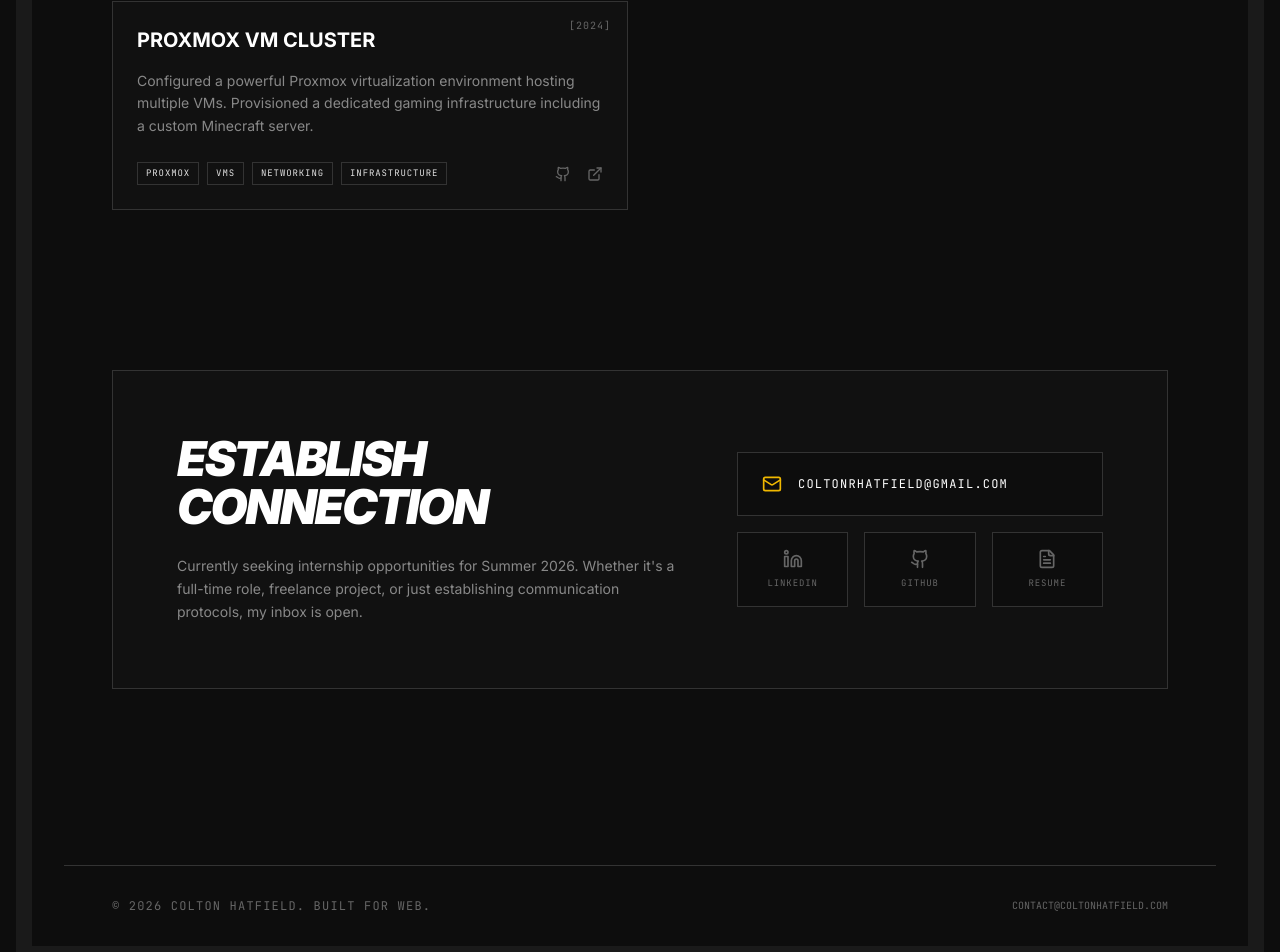
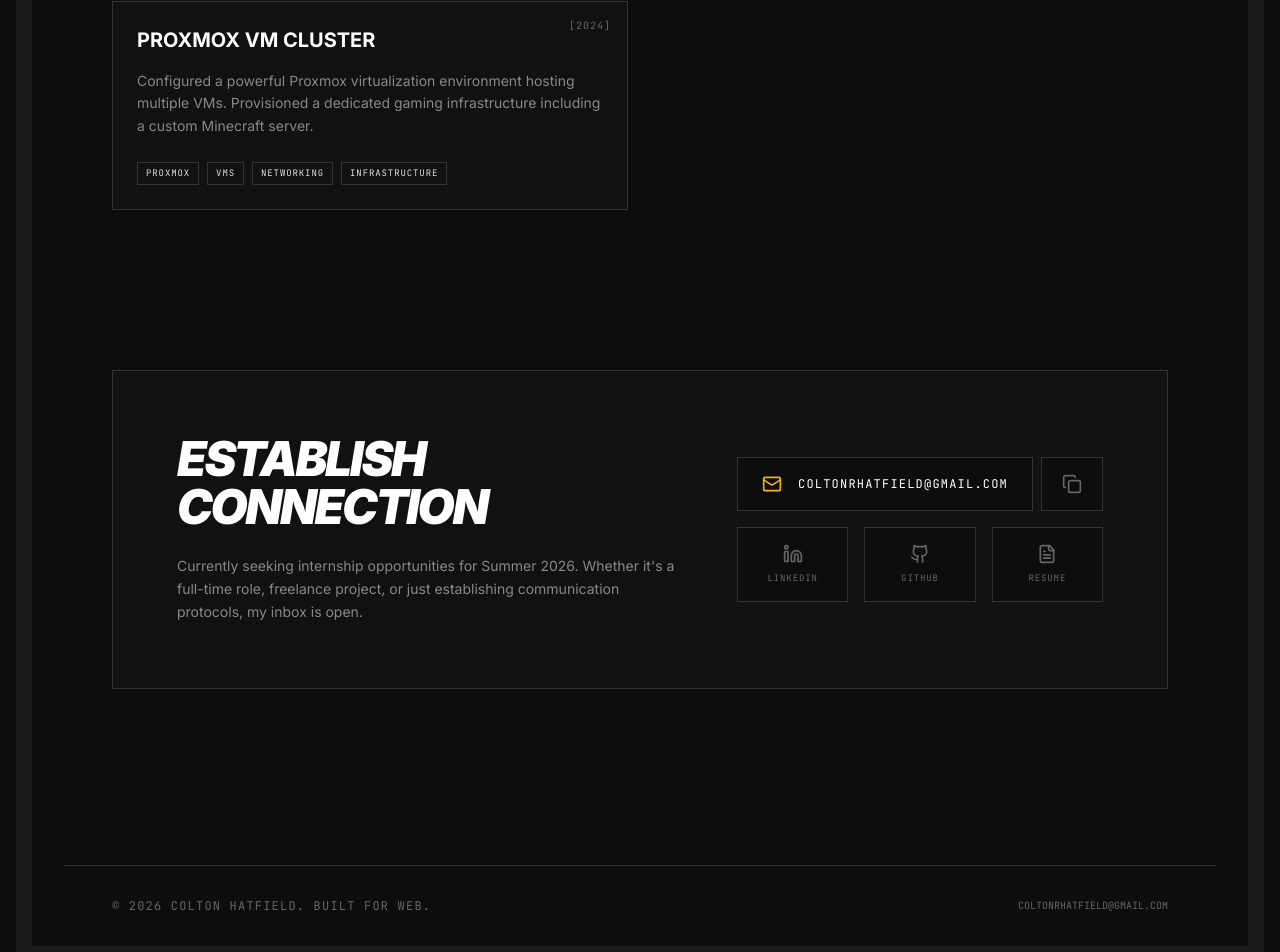
Before and after one commit to coltonhatfield/Colton-Hatfield-Personal-Website, a React (Vite) app: page / in a window 1280 px wide. Shown: the part 2161-3113 px from the top of the page. Built offline with nearby package versions, Linux system fonts and the light colour scheme; a web font is replaced by a local one.

Commit message:
feat: Update contact email and project links
Replaces the placeholder contact email with the correct Gmail address.
Adds specific GitHub repository links for projects instead of a generic profile link.
Introduces copy-to-clipboard functionality for the email address on the contact page.

```diff
--- a/src/App.tsx
+++ b/src/App.tsx
@@ -23,7 +23,7 @@ export default function App() {
 
       <footer className="border-t border-[#333] max-w-6xl w-full mx-auto px-6 sm:px-12 py-8 mt-24 text-center flex flex-col sm:flex-row justify-between items-center gap-4 text-[#666]">
         <p className="text-xs font-mono uppercase tracking-widest">© {new Date().getFullYear()} Colton Hatfield. Built for Web.</p>
-        <span className="text-[10px] font-mono text-[#666] uppercase">contact@coltonhatfield.com</span>
+        <span className="text-[10px] font-mono text-[#666] uppercase">coltonrhatfield@gmail.com</span>
       </footer>
     </div>
   );
--- a/src/components/Contact.tsx
+++ b/src/components/Contact.tsx
@@ -1,7 +1,16 @@
+import { useState } from 'react';
 import { motion } from 'motion/react';
-import { Mail, Linkedin, Github, FileText } from 'lucide-react';
+import { Mail, Linkedin, Github, FileText, Copy, Check } from 'lucide-react';
 
 export default function Contact() {
+  const [copied, setCopied] = useState(false);
+
+  const handleCopy = () => {
+    navigator.clipboard.writeText('coltonrhatfield@gmail.com');
+    setCopied(true);
+    setTimeout(() => setCopied(false), 2000);
+  };
+
   return (
     <section id="contact" className="pt-24 mt-[-6rem]">
       <motion.div
@@ -22,13 +31,21 @@ export default function Contact() {
           </div>
 
           <div className="flex flex-col gap-4 w-full md:w-auto">
-            <a href="mailto:coltonrhatfield@gmail.com" className="group relative flex items-center justify-between gap-8 bg-[#0D0D0D] px-6 py-4 border border-[#333] hover:border-[#F0B800] transition-all duration-300">
-              <div className="flex items-center gap-4">
-                <Mail className="w-5 h-5 text-[#F0B800]" />
-                <span className="font-mono text-xs uppercase tracking-widest text-white">coltonrhatfield@gmail.com</span>
-              </div>
-              <span className="font-mono text-[10px] text-[#666] uppercase tracking-widest opacity-0 group-hover:opacity-100 transition-opacity">Send Mail</span>
-            </a>
+            <div className="flex w-full gap-2 overflow-hidden">
+              <a href="mailto:coltonrhatfield@gmail.com" className="group flex-1 flex items-center justify-between gap-4 bg-[#0D0D0D] px-4 md:px-6 py-4 border border-[#333] hover:border-[#F0B800] transition-all duration-300 overflow-hidden" title="Send Mail">
+                <div className="flex items-center gap-4 overflow-hidden">
+                  <Mail className="w-5 h-5 shrink-0 text-[#F0B800]" />
+                  <span className="font-mono text-[10px] md:text-xs uppercase tracking-widest text-white truncate block">coltonrhatfield@gmail.com</span>
+                </div>
+              </a>
+              <button
+                onClick={handleCopy}
+                className="flex items-center justify-center px-4 md:px-5 py-4 shrink-0 bg-[#0D0D0D] border border-[#333] hover:border-[#F0B800] hover:text-[#F0B800] transition-colors text-[#666]"
+                title="Copy Email"
+              >
+                {copied ? <Check className="w-5 h-5 text-green-500" /> : <Copy className="w-5 h-5" />}
+              </button>
+            </div>
 
             <div className="grid grid-cols-3 gap-4">
               <a href="https://www.linkedin.com/in/colton-hatfield-299072332/" target="_blank" rel="noopener noreferrer" className="flex flex-col items-center justify-center p-4 bg-[#0D0D0D] border border-[#333] hover:border-[#F0B800] hover:text-[#F0B800] transition-colors text-[#666] group">
--- a/src/components/Projects.tsx
+++ b/src/components/Projects.tsx
@@ -1,38 +1,40 @@
 import { motion } from 'motion/react';
 import { ExternalLink, Github } from 'lucide-react';
 
-const projects = [
+interface Project {
+  title: string;
+  year: string;
+  description: string;
+  tags: string[];
+  link?: string;
+  github?: string;
+}
+
+const projects: Project[] = [
   {
     title: 'Vitalis',
     year: '2024',
     description: 'An AI-powered health application designed to assist users in tracking wellness goals. Hosted privately on a Proxmox cluster and securely accessed via Tailscale.',
     tags: ['AI/ML', 'HealthTech', 'Proxmox', 'Tailscale'],
-    link: '',
-    github: 'https://github.com/coltonhatfield'
+    github: 'https://github.com/coltonhatfield/AI-Health-App/tree/main'
   },
   {
     title: 'Wazuh SIEM Deployment',
     year: '2025',
     description: 'Implemented and maintained a hybrid Wazuh SIEM infrastructure to actively monitor persistent environments and personal devices for threat detection and automated backups.',
-    tags: ['Wazuh', 'SIEM', 'Security', 'Monitoring'],
-    link: '#',
-    github: 'https://github.com/coltonhatfield'
+    tags: ['Wazuh', 'SIEM', 'Security', 'Monitoring']
   },
   {
     title: 'Self-Hosted Environment',
     year: '2024',
     description: 'Deployed and maintained various Dockerized applications including Immich, FreshRSS, and AudioBooth on personal infrastructure for robust self-hosted services.',
-    tags: ['Docker', 'Linux', 'Self-Hosting', 'Containers'],
-    link: '#',
-    github: 'https://github.com/coltonhatfield'
+    tags: ['Docker', 'Linux', 'Self-Hosting', 'Containers']
   },
   {
     title: 'Proxmox VM Cluster',
     year: '2024',
     description: 'Configured a powerful Proxmox virtualization environment hosting multiple VMs. Provisioned a dedicated gaming infrastructure including a custom Minecraft server.',
-    tags: ['Proxmox', 'VMs', 'Networking', 'Infrastructure'],
-    link: '#',
-    github: 'https://github.com/coltonhatfield'
+    tags: ['Proxmox', 'VMs', 'Networking', 'Infrastructure']
   }
 ];
 
```
